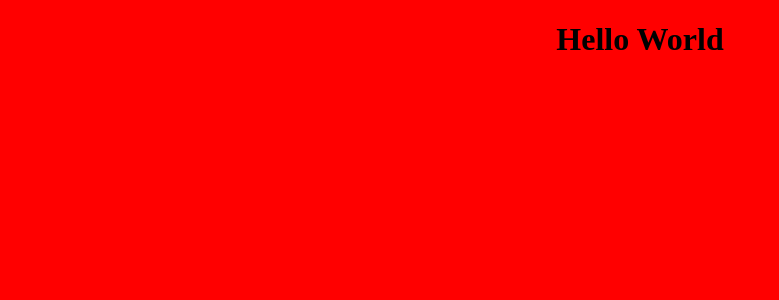
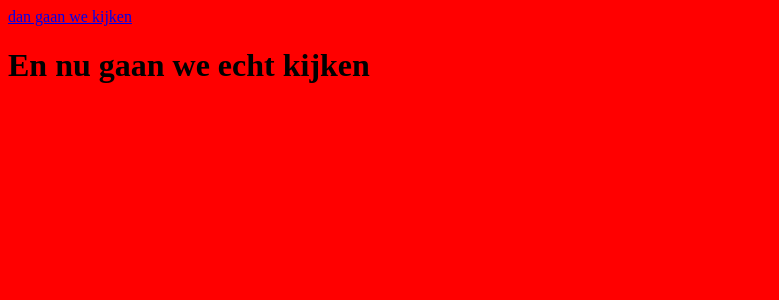
Before and after one commit to berndbousard/plusone2017, a React app: page /test in a window 1280 px wide. Shown: the top 300 px of the page, without its empty margins (0-779 px from the left). Built offline with nearby package versions, Linux system fonts and the light colour scheme.

Commit message:
:construction: Adding React Router

```diff
--- a/package.json
+++ b/package.json
@@ -4,7 +4,8 @@
   "description": "portfolio website of plusone",
   "main": "webpack.config.js",
   "scripts": {
-    "dev": "node_modules/.bin/webpack --config webpack.config.js --watch"
+    "dev": "node_modules/.bin/webpack --config webpack.config.js --watch",
+    "pro": "node_modules/.bin/webpack --config webpack.config.js --watch -p"
   },
   "author": "Bernd Bousard",
   "license": "MIT",
@@ -22,6 +23,7 @@
     "postcss-loader": "^2.0.6",
     "react": "^15.6.1",
     "react-dom": "^15.6.1",
+    "react-router-dom": "^4.1.2",
     "style-loader": "^0.18.2",
     "webpack": "^3.3.0"
   }
--- /dev/null
+++ b/src/js/Pages/Test.jsx
@@ -0,0 +1,9 @@
+import React from 'react';
+
+export default class Test extends React.Component {
+  render() {
+    return (
+      <h1>En nu gaan we echt kijken</h1>
+    )
+  }
+}
--- a/src/js/components/App.jsx
+++ b/src/js/components/App.jsx
@@ -1,10 +1,20 @@
 import React from 'react';
+import {
+  BrowserRouter as Router,
+  Route,
+  Link
+} from 'react-router-dom';
+import Test from '../Pages/Test.jsx';
 
 export default class App extends React.Component {
   render() {
     return (
-     <div style={{textAlign: 'center'}}>
-        <h1>Hello World</h1>
-      </div>);
+      <Router>
+        <div>
+          <Link to="/test">dan gaan we kijken</Link>
+          <Route path="/test" component={Test} />
+        </div>
+      </Router>
+    )
   }
 }
--- a/webpack.config.js
+++ b/webpack.config.js
@@ -1,4 +1,5 @@
 const path = require('path');
+
 const ExtractTextPlugin = require('extract-text-webpack-plugin'); //Extract static CSS file
 
 const HtmlWebpackPlugin = require('html-webpack-plugin'); //Inject JS into index.html
@@ -8,8 +9,6 @@ const HtmlWebpackPluginConfig = new HtmlWebpackPlugin({
   title: 'PlusOne Amsterdam',
   inject: 'body' //Inject JS before body tag
 });
-
-
 
 const config = {
   entry: [`./src/js/script.js`, `./src/css/style.css`],
@@ -50,7 +49,7 @@ const config = {
       new ExtractTextPlugin("css/style.css"),
       HtmlWebpackPluginConfig
     ]
-
 };
 
+
 module.exports = config;
```
Also changed, not shown: 1 other file (tests, documents, lock files or other folders).
